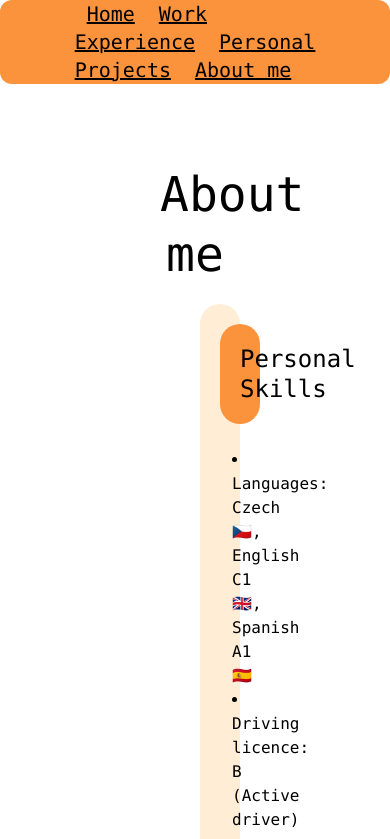
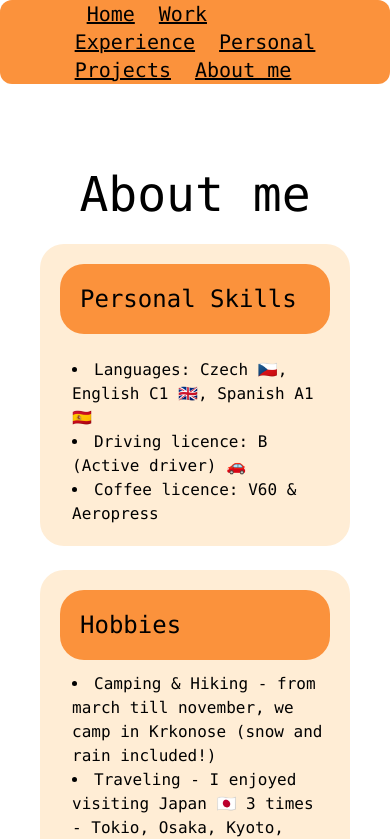
Before and after one commit to SimponGoril/about-me, a Next.js app: page /about in a window 390 px wide. Shown: the top 839 px of the page. Built offline with nearby package versions, Linux system fonts and the light colour scheme.

Commit message:
fix: fix responsivity on mobile devices

```diff
--- a/pages/about.tsx
+++ b/pages/about.tsx
@@ -10,7 +10,7 @@ const About: NextPage = () => {
         <title>Simon Moravec - About me</title>
       </Head>
       <Menu />
-      <div className={"container px-40 mx-auto font-mono"}>
+      <div className={"container lg:px-40 mx-auto font-mono"}>
         <main className='container pt-20'>
           <h1 className='text-center font-medium leading-tight text-5xl mt-0 mb-2'>About me</h1>
 
--- a/pages/index.tsx
+++ b/pages/index.tsx
@@ -12,7 +12,7 @@ const Home: NextPage = () => {
         <link rel="icon" href="/favicon.ico" />
       </Head>
       <Menu />
-      <div className={"container px-40 mx-auto font-mono"}>
+      <div className={"container lg:px-40 mx-auto font-mono"}>
         <main className='container'>
           <div className="container flex justify-center content-center mt-20 bg-orange-100 p-10 rounded-2xl">
             <Link href="/">
--- a/pages/personal.tsx
+++ b/pages/personal.tsx
@@ -50,7 +50,7 @@ const Personal: NextPage = () => {
         <title>Simon Moravec - Personal Projects</title>
       </Head>
       <Menu />
-      <div className={"container px-40 mx-auto font-mono"}>
+      <div className={"container lg:px-40 mx-auto font-mono"}>
         <main className='container pt-20'>
             <h1 className='text-center font-medium leading-tight text-5xl mt-0 mb-2'>Personal Projects</h1>
             {getProjectTiles()}
--- a/pages/work.tsx
+++ b/pages/work.tsx
@@ -78,7 +78,7 @@ const Work: NextPage = () => {
         <title>Simon Moravec - Work Experience</title>
       </Head>
       <Menu />
-      <div className={"container px-40 mx-auto font-mono"}>
+      <div className={"container lg:px-40 mx-auto font-mono"}>
         <main className='container pt-20'>
           <h1 className='text-center font-medium leading-tight text-5xl mt-0 mb-2'>Work Experience</h1>
           {getJobTiles()}
--- a/styles/globals.scss
+++ b/styles/globals.scss
@@ -24,12 +24,15 @@ a {
 .portrait {
   background-image: url("/profile-a.jpg");
   background-size: contain;
+  background-repeat: no-repeat;
   width: 23rem;
   height: 16rem;
   border-radius: 8rem;
   cursor: pointer;
+  @media (min-width:1025px) {
+    &:hover {
+      background-image: url("/profile-b.jpg");
+    }
+  }
 
-  &:hover {
-    background-image: url("/profile-b.jpg");
-  }
 }
```
